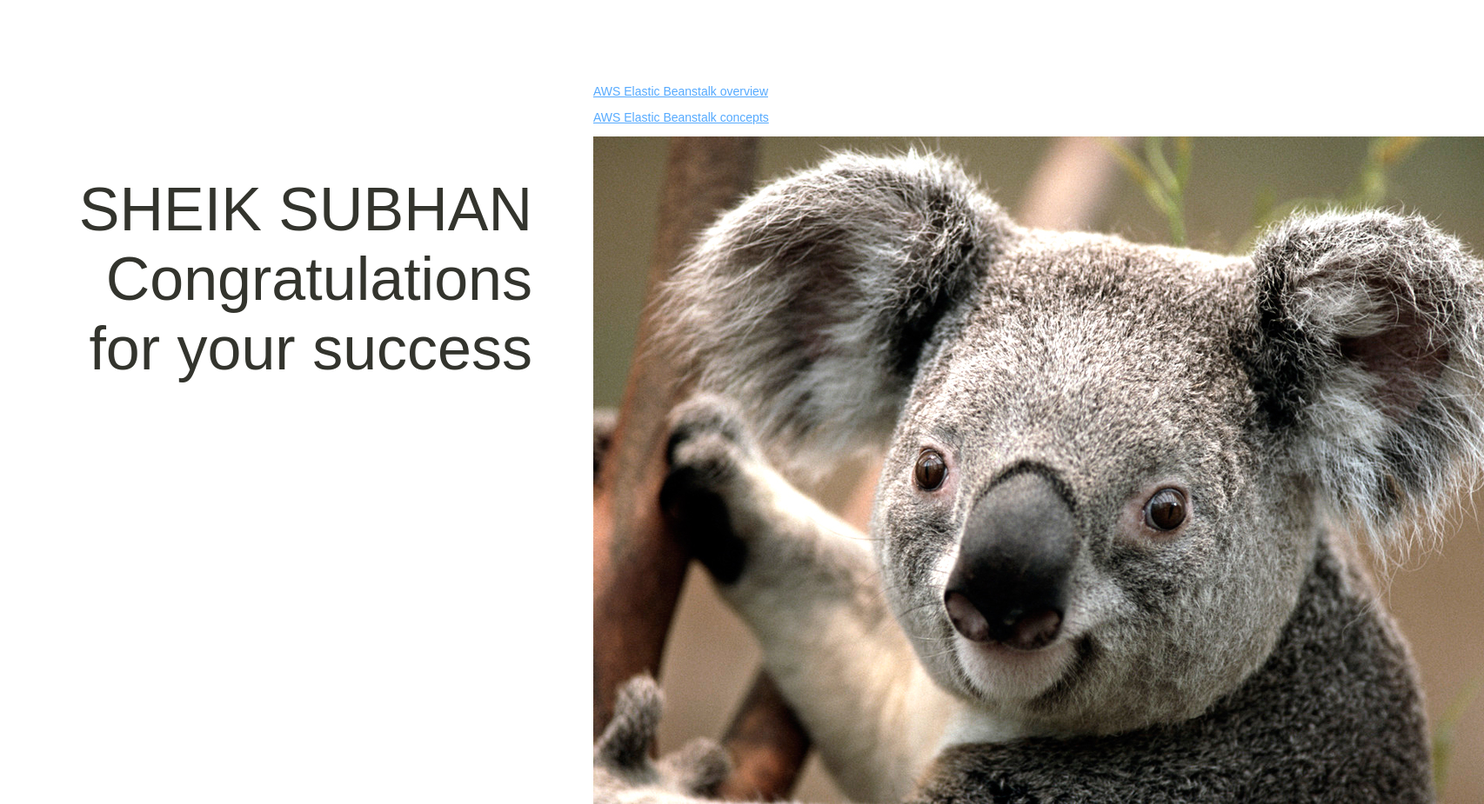
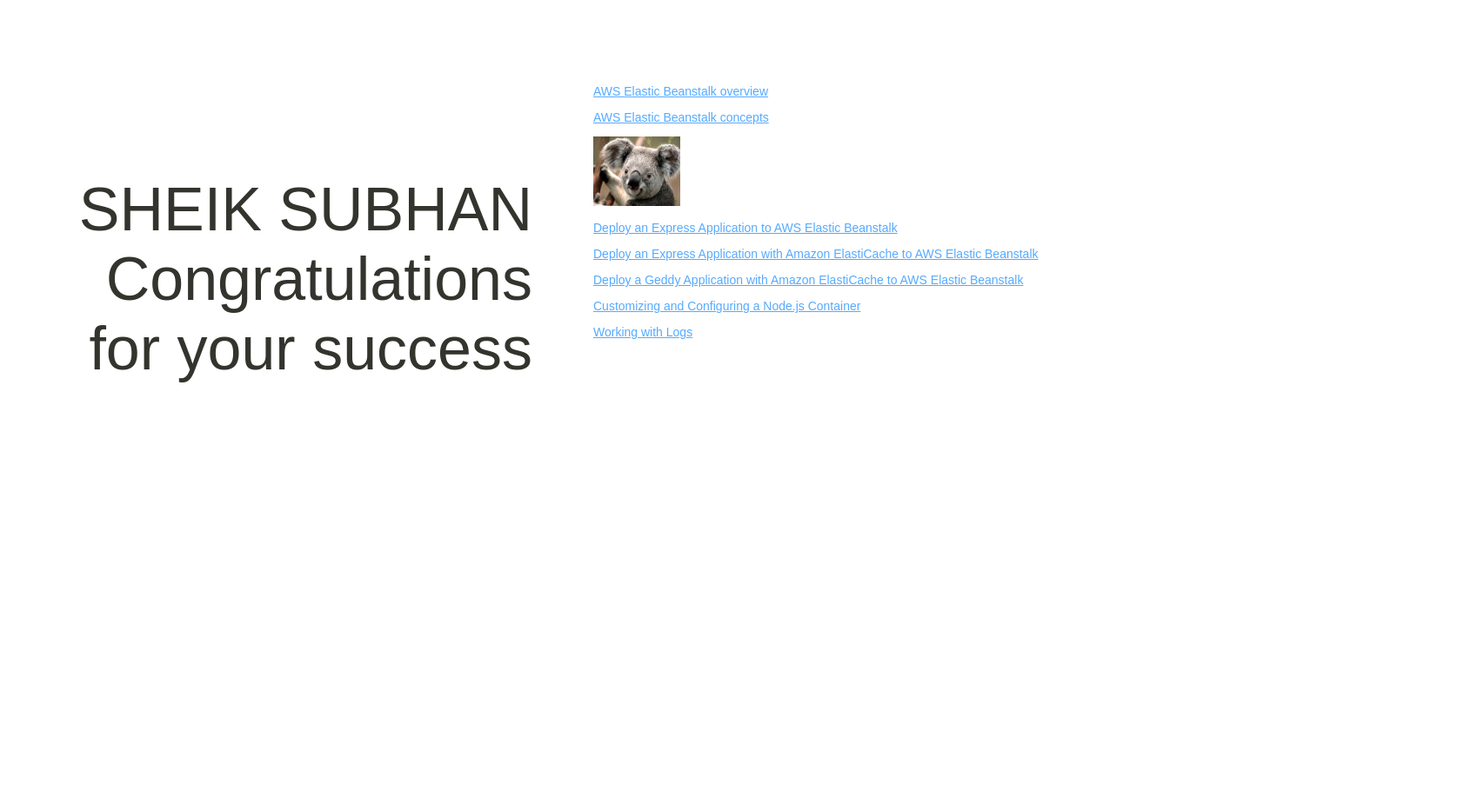
Before and after one commit to subhansheik/aws-ebs, a website: page index.html in a window 1280 px wide. Shown: the top 925 px of the page at 87% size, 1706 px wide, since content can reach past the window. After the commit the page ends 800 px from the top, so only its background shows below. Drawn offline with Linux system fonts and the light colour scheme.

Commit message:
Update index.html

```diff
--- a/index.html
+++ b/index.html
@@ -82,7 +82,7 @@
       <ul>
         <li><a href="http://docs.aws.amazon.com/elasticbeanstalk/latest/dg/Welcome.html">AWS Elastic Beanstalk overview</a></li>
         <li><a href="http://docs.aws.amazon.com/elasticbeanstalk/latest/dg/concepts.html">AWS Elastic Beanstalk concepts</a></li>
-        <img src="images/Koala.jpg" alt="A funny Koala sitting on the grass.">
+        <img src="images/Koala.jpg" width="100" height="80" alt="A funny Koala sitting on the grass.">
          <li><a href="http://docs.aws.amazon.com/elasticbeanstalk/latest/dg/create_deploy_nodejs_express.html">Deploy an Express Application to AWS Elastic Beanstalk</a></li>
         <li><a href="http://docs.aws.amazon.com/elasticbeanstalk/latest/dg/create_deploy_nodejs_express_elasticache.html">Deploy an Express Application with Amazon ElastiCache to AWS Elastic Beanstalk</a></li>
         <li><a href="http://docs.aws.amazon.com/elasticbeanstalk/latest/dg/create_deploy_nodejs_geddy_elasticache.html">Deploy a Geddy Application with Amazon ElastiCache to AWS Elastic Beanstalk </a></li>
```
